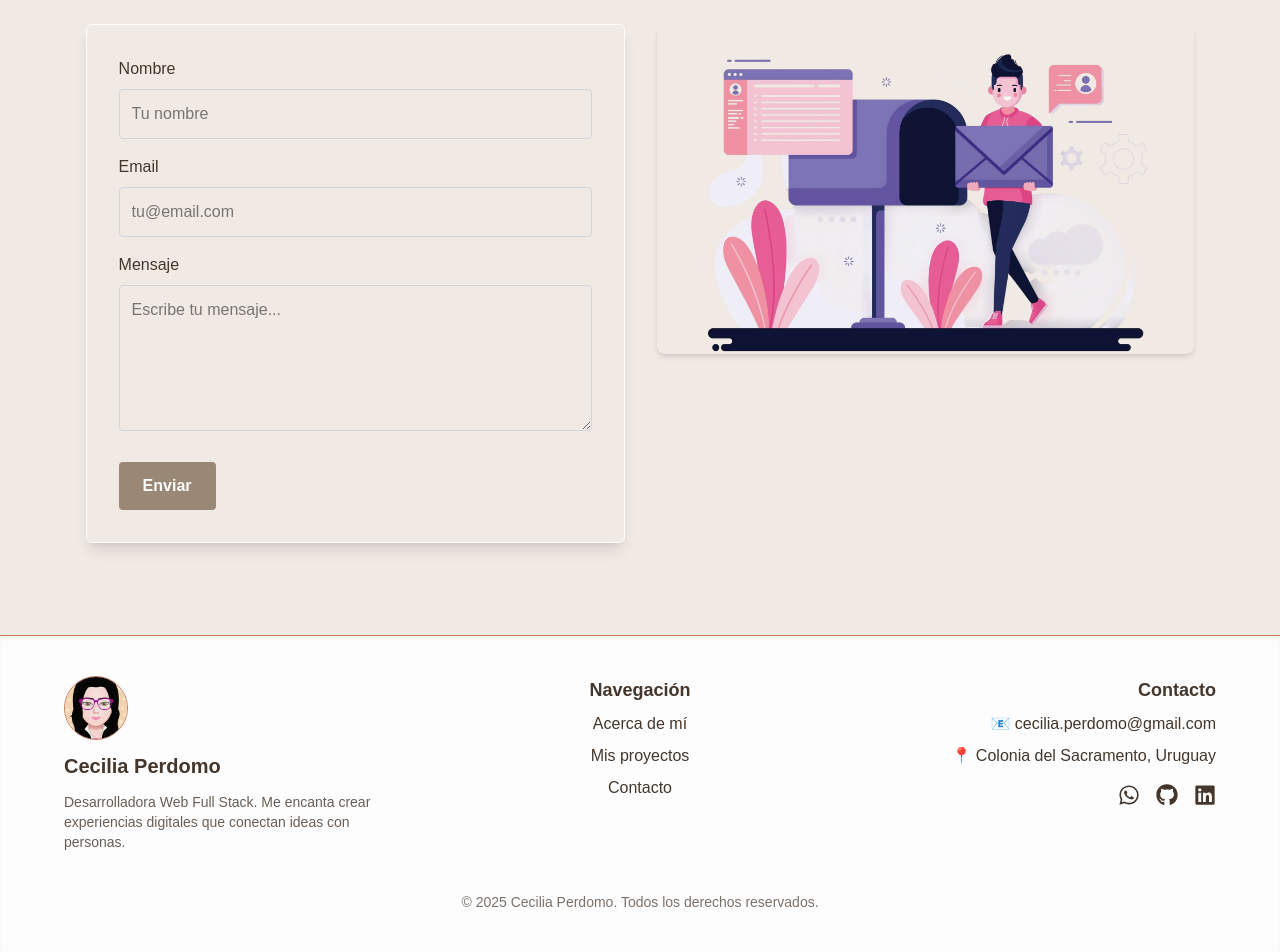
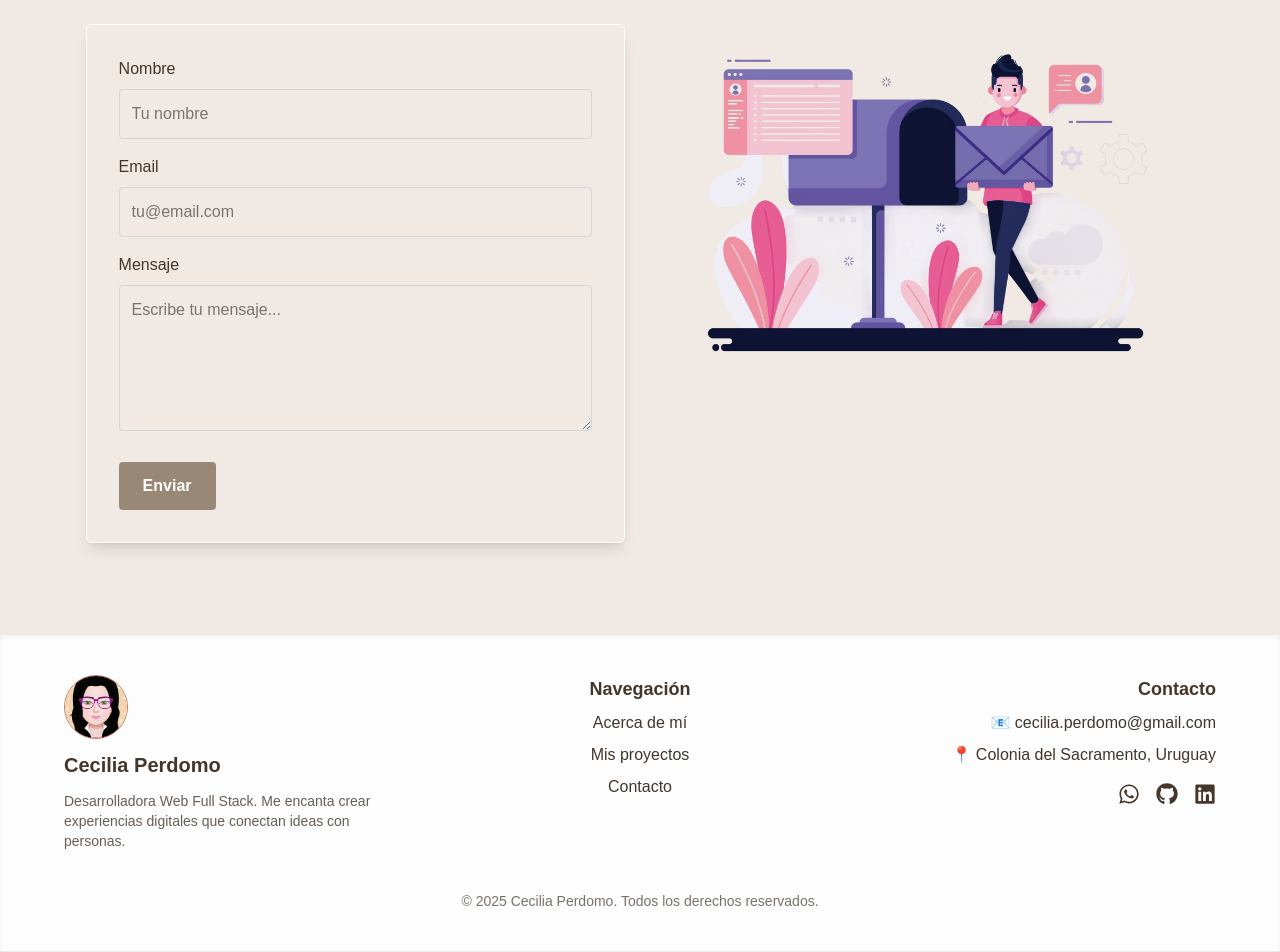
Before and after one commit to CeciliaBPerdomo/portfolio_cecilia, a React (Vite) app: page / in a window 1280 px wide. Shown: the part 2492-3444 px from the top of the page. Built offline with nearby package versions, Linux system fonts and the light colour scheme.

Commit message:
Chau lineas

```diff
--- a/src/componentes/Contacto/Contacto.jsx
+++ b/src/componentes/Contacto/Contacto.jsx
@@ -118,7 +118,7 @@ const Contacto = () => {
           <img
             src="/contacto.png"
             alt="Contacto"
-            className="max-w-full h-auto rounded-lg shadow-md"
+            className="max-w-full h-auto"
           />
         </motion.div>
       </div>
--- a/src/componentes/Footer/Footer.jsx
+++ b/src/componentes/Footer/Footer.jsx
@@ -3,7 +3,7 @@ import { FaGithub, FaLinkedin, FaWhatsapp } from "react-icons/fa";
 
 const Footer = () => {
   return (
-    <footer className="bg-[var(--espacio-blanco)] text-[var(--color-encabezados)] border-t border-[var(--color-acento)] py-10 shadow-inner">
+    <footer className="bg-[var(--espacio-blanco)] text-[var(--color-encabezados)]  py-10 shadow-inner">
       <div className="w-[90%] mx-auto grid grid-cols-1 md:grid-cols-3 gap-10 items-start text-center md:text-left">
 
         {/* Columna 1 – Identidad */}
```
